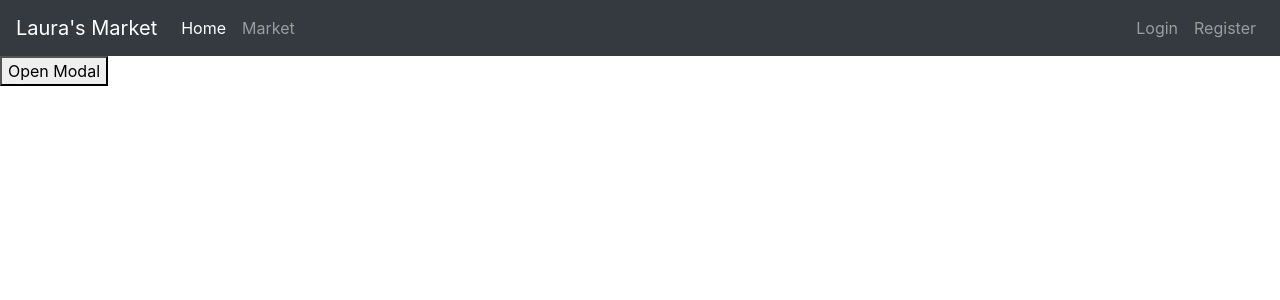
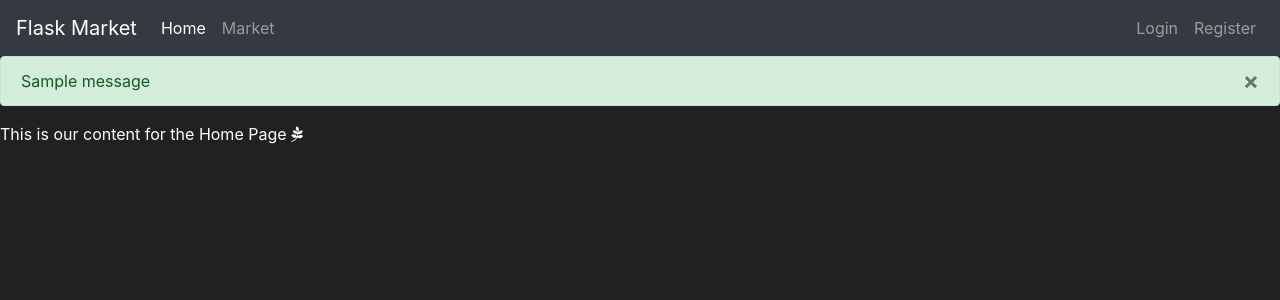
Before and after one commit to lauraminayo/learning, a Flask app: page / in a window 1280 px wide. Shown: the top 300 px of the page. Run offline with Flask 2, Linux system fonts and the light colour scheme; one stand-in notice (Sample message) is shown; some libraries are stand-ins or nearby versions.

Commit message:
adding the budget and log out page

```diff
--- a/FlaskProject/market/templates/base.html
+++ b/FlaskProject/market/templates/base.html
@@ -1,137 +1,81 @@
-<!DOCTYPE html>
+<!doctype html>
 <html lang="en">
+
 <head>
     <!-- Required meta tags -->
     <meta charset="utf-8">
     <meta name="viewport" content="width=device-width, initial-scale=1, shrink-to-fit=no">
-
     <!-- Bootstrap CSS -->
     <link rel="stylesheet" href="https://cdn.jsdelivr.net/npm/bootstrap@4.5.3/dist/css/bootstrap.min.css" integrity="sha384-TX8t27EcRE3e/ihU7zmQxVncDAy5uIKz4rEkgIXeMed4M0jlfIDPvg6uqKI2xXr2" crossorigin="anonymous">
+    <title>
+        {% block title %} {% endblock %}
+    </title>
+</head>
 
-    <title>
-        {% block title%} {% endblock%}
-    </title>
-
-</head>
-<style>
-/* The Modal (background) */
-.modal {
-  display: none; /* Hidden by default */
-  position: fixed; /* Stay in place */
-  z-index: 1; /* Sit on top */
-  left: 0;
-  top: 0;
-  width: 100%; /* Full width */
-  height: 100%; /* Full height */
-  overflow: auto; /* Enable scroll if needed */
-  background-color: rgb(0,0,0); /* Fallback color */
-  background-color: rgba(0,0,0,0.4); /* Black w/ opacity */
-}
-
-/* Modal Content/Box */
-.modal-content {
-  background-color: #fefefe;
-  margin: 15% auto; /* 15% from the top and centered */
-  padding: 20px;
-  border: 1px solid #888;
-  width: 80%; /* Could be more or less, depending on screen size */
-}
-
-/* The Close Button */
-.close {
-  color: #aaa;
-  float: right;
-  font-size: 28px;
-  font-weight: bold;
-}
-
-.close:hover,
-.close:focus {
-  color: black;
-  text-decoration: none;
-  cursor: pointer;
-}
-</style>
 <body>
-
-    <!--Navbar here-->
-
     <nav class="navbar navbar-expand-md navbar-dark bg-dark">
-        <a class="navbar-brand" href="#">Laura's Market</a>
-        <button class="navbar-toggler" type="button" data toggle="collapse" data-target="#navbarNav">
-            <span class="navbar-toggle-icon"></span>
-        </button>
+        <a class="navbar-brand" href="#">Flask Market</a>
+        <button class="navbar-toggler" type="button" data-toggle="collapse" data-target="#navbarNav">
+        <span class="navbar-toggler-icon"></span>
+      </button>
         <div class="collapse navbar-collapse" id="navbarNav">
             <ul class="navbar-nav mr-auto">
                 <li class="nav-item active">
-                    <a class="nav-link" href="{{ url_for('home_page') }}">Home<span class="sr-only">(current)</span></a>
+                    <a class="nav-link" href="{{ url_for('home_page') }}">Home <span class="sr-only">(current)</span></a>
                 </li>
                 <li class="nav-item">
                     <a class="nav-link" href="{{ url_for('market_page') }}">Market</a>
                 </li>
             </ul>
+            {% if current_user.is_authenticated %}
             <ul class="navbar-nav">
                 <li class="nav-item">
-                    <a class="nav-link" href="{{url_for('login_page')}}">Login</a>
+                    <a class="nav-link" style="color: lawngreen; font-weight: bold">
+                        <i class="fas fa-coins"></i> {{ current_user.prettier_budget }}
+                    </a>
                 </li>
-                <li class="nav item">
+                <li class="nav-item">
+                    <a class="nav-link">Welcome, {{ current_user.username }}</a>
+                </li>
+                <li class="nav-item">
+                    <a class="nav-link" href="#">Logout</a>
+                </li>
+            </ul>
+            {% else %}
+            <ul class="navbar-nav">
+                <li class="nav-item">
+                    <a class="nav-link" href="{{ url_for('login_page') }}">Login</a>
+                </li>
+                <li class="nav-item">
                     <a class="nav-link" href="{{ url_for('register_page') }}">Register</a>
                 </li>
             </ul>
+            {% endif %}
+        </div>
+    </nav>
+    {% with messages = get_flashed_messages(with_categories=true) %} {% if messages %} {% for category, message in messages %}
+    <div class="alert alert-{{ category }}">
+        <button type="button" class="m1-2 mb-1 close" data-dismiss="alert" aria-label="Close">
+                      <span aria-hidden="true">&times;</span>
+                  </button> {{ message }}
+    </div>
+    {% endfor %} {% endif %} {% endwith %} {% block content %} {% endblock %}
+    <!-- Future Content here -->
 
 
-        </div>
-    </nav>
-    <button id="myBtn">Open Modal</button>
 
-    <!-- The Modal -->
-    <div id="myModal" class="modal">
+    <!-- Optional JavaScript -->
+    <!-- jQuery first, then Popper.js, then Bootstrap JS -->
+    <script src='https://kit.fontawesome.com/a076d05399.js'></script>
+    <script src="https://code.jquery.com/jquery-3.5.1.slim.min.js" integrity="sha384-DfXdz2htPH0lsSSs5nCTpuj/zy4C+OGpamoFVy38MVBnE+IbbVYUew+OrCXaRkfj" crossorigin="anonymous"></script>
+    <script src="https://cdn.jsdelivr.net/npm/popper.js@1.16.1/dist/umd/popper.min.js" integrity="sha384-9/reFTGAW83EW2RDu2S0VKaIzap3H66lZH81PoYlFhbGU+6BZp6G7niu735Sk7lN" crossorigin="anonymous"></script>
+    <script src="https://stackpath.bootstrapcdn.com/bootstrap/4.5.2/js/bootstrap.min.js" integrity="sha384-B4gt1jrGC7Jh4AgTPSdUtOBvfO8shuf57BaghqFfPlYxofvL8/KUEfYiJOMMV+rV" crossorigin="anonymous"></script>
+</body>
+<style>
+    body {
+        background-color: #212121;
+        color: white
+    }
+</style>
 
-    <!-- Modal content -->
-    <div class="modal-content">
-        <span class="close">&times;</span>
-        {% with messages = get_flashed_messages(with_categories=true) %}
-        {% if messages %}
-        {% for category, message in messages %}
-        <div class="alert alert-{{category}}">
-            {{message}}
-            <button class="close" type="button" aria-label="Close" data-dismiss="alert">
-            <span aria-label="true">&times;</span>
-            </button>
-        </div>
-        {% endfor %}
-        {% endif %}
-        {% endwith %}
-    </div>
-
-</div>
-
-<script>
-    // Get the modal
-    var modal = document.getElementById("myModal");
-
-    // Get the button that opens the modal
-    var btn = document.getElementById("myBtn");
-
-    // Get the <span> element that closes the modal
-    var span = document.getElementsByClassName("close")[0];
-
-    // When the user clicks on the button, open the modal
-    btn.onclick = function() {
-    modal.style.display = "block";
-    }
-
-    // When the user clicks on <span> (x), close the modal
-    span.onclick = function() {
-    modal.style.display = "none";
-    }
-
-    // When the user clicks anywhere outside of the modal, close it
-    window.onclick = function(event) {
-    if (event.target == modal) {
-        modal.style.display = "none";
-    }
-    }
-</script>
-</body>
 </html>
```
